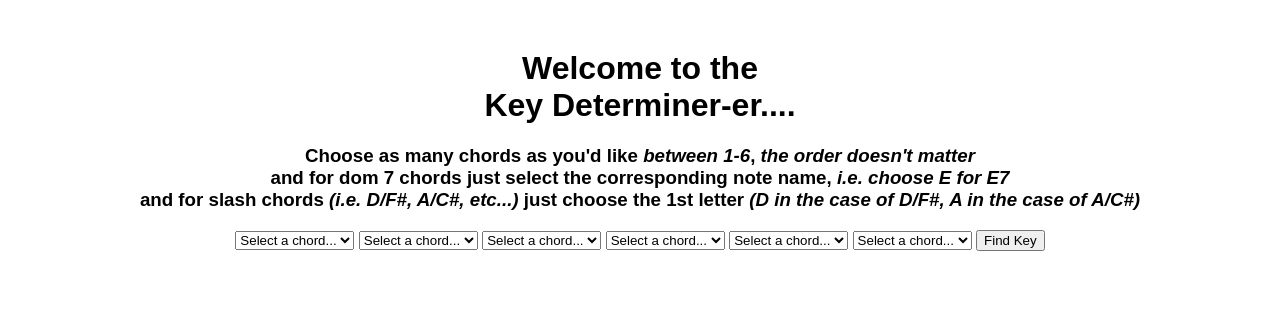
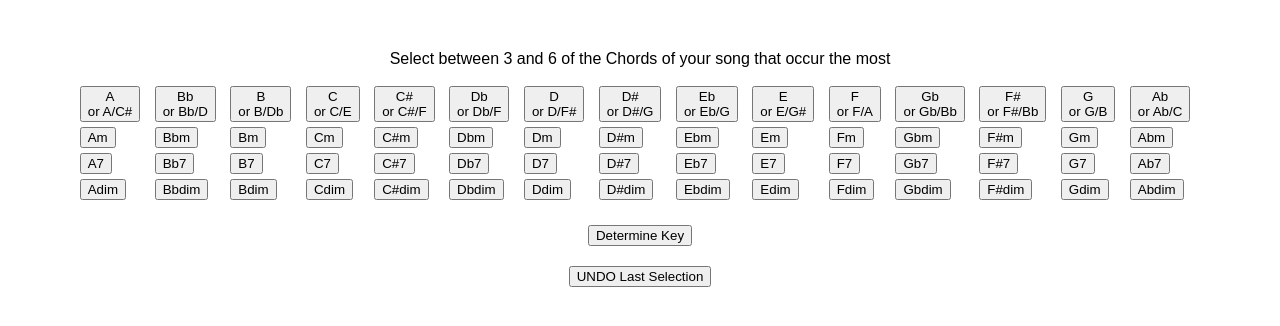
Before and after one commit to toddmccool/keyDeterminer, a plain HTML site: page index.html in a window 1280 px wide. Drawn offline with Linux system fonts and the light colour scheme.

Commit message:
better buttons

```diff
--- a/index.html
+++ b/index.html
@@ -1,8 +1,9 @@
 <!DOCTYPE html>
 <html lang="en">
+
 <head>
-    <meta charset="UTF-8" />
-    <meta name="viewport" content="width=device-width, initial-scale=1.0" />
+    <meta charset="UTF-8">
+    <meta name="viewport" content="width=device-width, initial-scale=1.0">
     <title>Chord Key Detector</title>
     <style>
         body {
@@ -10,189 +11,283 @@
             text-align: center;
             margin-top: 50px;
         }
+
+        .chord-column {
+            display: inline-block;
+            margin-right: 10px;
+        }
+
+        button {
+            display: block;
+            margin-bottom: 5px;
+        }
+
+      #determineKeyBtn {
+    display: block;
+    margin: 20px auto;
+}
+
+      #undoButton {
+    display: block;
+    margin-left: auto;
+    margin-right: auto;
+}
+
     </style>
 </head>
 
 <body>
-    <h1>
-      Welcome to the <br />
-      Key Determiner-er....
-    </h1>
-    <h3>
-      Choose as many chords as you'd like <i>between 1-6</i>,
-      <i>the order doesn't matter</i><br />and for <b>dom 7</b> chords just
-      select the corresponding note name, <i> i.e. choose <b>E</b> for E7</i>
-      <br />and for slash chords <i>(i.e. D/F#, A/C#, etc...)</i> just choose
-      the 1st letter <i>(D in the case of D/F#, A in the case of A/C#)</i>
-    </h3>
-    <!-- Dropdowns for chords input -->
-    <select id="chord1">
-      <option value="">Select a chord...</option>
-    </select>
-    <select id="chord2">
-      <option value="">Select a chord...</option>
-    </select>
-    <select id="chord3">
-      <option value="">Select a chord...</option>
-    </select>
-    <select id="chord4">
-      <option value="">Select a chord...</option>
-    </select>
-    <select id="chord5">
-      <option value="">Select a chord...</option>
-    </select>
-    <select id="chord6">
-      <option value="">Select a chord...</option>
-    </select>
-    <button onclick="findKey()">Find Key</button>
-    <p id="result"></p>
+Select between 3 and 6 of the Chords of your song that occur the most <br><br>
+
+    <!-- Chord Columns for A, Bb, B, C, D, E, F, G -->
+    <div class="chord-column">
+        <button onclick="addChord('A')">A<br>or A/C#</button>
+        <button onclick="addChord('Am')">Am</button>
+        <button onclick="addChord('A7')">A7</button>
+        <button onclick="addChord('Adim')">Adim</button>
+    </div>
+
+    <div class="chord-column">
+        <button onclick="addChord('Bb')">Bb<br>or Bb/D</button>
+        <button onclick="addChord('Bbm')">Bbm</button>
+        <button onclick="addChord('Bb7')">Bb7</button>
+        <button onclick="addChord('Bbdim')">Bbdim</button>
+    </div>
+
+    <div class="chord-column">
+        <button onclick="addChord('B')">B<br>or B/Db</button>
+        <button onclick="addChord('Bm')">Bm</button>
+        <button onclick="addChord('B7')">B7</button>
+        <button onclick="addChord('Bdim')">Bdim</button>
+    </div>
+
+    <div class="chord-column">
+        <button onclick="addChord('C')">C<br>or C/E</button>
+        <button onclick="addChord('Cm')">Cm</button>
+        <button onclick="addChord('C7')">C7</button>
+        <button onclick="addChord('Cdim')">Cdim</button>
+    </div>
+ <div class="chord-column">
+        <button onclick="addChord('C#')">C#<br>or C#/F</button>
+        <button onclick="addChord('C#m')">C#m</button>
+        <button onclick="addChord('C#7')">C#7</button>
+        <button onclick="addChord('C#dim')">C#dim</button>
+    </div>
+
+
+   <div class="chord-column">
+        <button onclick="addChord('Db')">Db<br>or Db/F</button>
+        <button onclick="addChord('Dbm')">Dbm</button>
+        <button onclick="addChord('Db7')">Db7</button>
+        <button onclick="addChord('Dbdim')">Dbdim</button>
+    </div>
+
+    <div class="chord-column">
+        <button onclick="addChord('D')">D<br>or D/F#</button>
+        <button onclick="addChord('Dm')">Dm</button>
+        <button onclick="addChord('D7')">D7</button>
+        <button onclick="addChord('Ddim')">Ddim</button>
+    </div>
+
+  <div class="chord-column">
+    <button onclick="addChord('D#')">D#<br>or D#/G</button>
+    <button onclick="addChord('D#m')">D#m</button>
+    <button onclick="addChord('D#7')">D#7</button>
+    <button onclick="addChord('D#dim')">D#dim</button>
+</div>
+
+    <div class="chord-column">
+        <button onclick="addChord('Eb')">Eb<br>or Eb/G</button>
+        <button onclick="addChord('Ebm')">Ebm</button>
+        <button onclick="addChord('Eb7')">Eb7</button>
+        <button onclick="addChord('Ebdim')">Ebdim</button>
+    </div>
+
+    <div class="chord-column">
+        <button onclick="addChord('E')">E<br>or E/G#</button>
+        <button onclick="addChord('Em')">Em</button>
+        <button onclick="addChord('E7')">E7</button>
+        <button onclick="addChord('Edim')">Edim</button>
+    </div>
+
+    <div class="chord-column">
+        <button onclick="addChord('F')">F<br>or F/A</button>
+        <button onclick="addChord('Fm')">Fm</button>
+        <button onclick="addChord('F7')">F7</button>
+        <button onclick="addChord('Fdim')">Fdim</button>
+    </div>
+
+  <div class="chord-column">
+        <button onclick="addChord('Gb')">Gb<br>or Gb/Bb</button>
+        <button onclick="addChord('Gbm')">Gbm</button>
+        <button onclick="addChord('Gb7')">Gb7</button>
+        <button onclick="addChord('Gbdim')">Gbdim</button>
+    </div>
+
+    <div class="chord-column">
+        <button onclick="addChord('F#')">F#<br>or F#/Bb</button>
+        <button onclick="addChord('F#m')">F#m</button>
+        <button onclick="addChord('F#7')">F#7</button>
+        <button onclick="addChord('F#dim')">F#dim</button>
+    </div>
+
+    <div class="chord-column">
+        <button onclick="addChord('G')">G<br>or G/B</button>
+        <button onclick="addChord('Gm')">Gm</button>
+        <button onclick="addChord('G7')">G7</button>
+        <button onclick="addChord('Gdim')">Gdim</button>
+      </div>
+
+          <!-- Chord Columns for Ab, Db, Eb, Gb -->
+    <div class="chord-column">
+        <button onclick="addChord('Ab')">Ab<br>or Ab/C</button>
+        <button onclick="addChord('Abm')">Abm</button>
+        <button onclick="addChord('Ab7')">Ab7</button>
+        <button onclick="addChord('Abdim')">Abdim</button>
+    </div>
+
+
+
+
+
+    </div>
+
+    <div id="selectedChords"></div>
+
+
+  <button id="determineKeyBtn" onclick="checkKey()">Determine Key</button>
+
+  <button id="undoButton" onclick="undoLastSelection()">UNDO Last Selection</button>
+
+
+
+    <div id="result"></div>
 
     <script>
-      const majorRomanNumerals = ["I", "ii", "iii", "IV", "V", "vi"];
-      const minorRomanNumerals = ["i", "ii°", "III", "iv", "v", "VI"];
 
-      const majorKeys = {
-        "C Major": ["C", "Dm", "Em", "F", "G", "Am"],
-        "C# Major": ["C#", "D#m", "E#m", "F#", "G#", "A#m"],
-        "D Major": ["D", "Em", "F#m", "G", "A", "Bm"],
-        "Eb Major": ["Eb", "Fm", "Gm", "Ab", "Bb", "Cm"],
-        "E Major": ["E", "F#m", "G#m", "A", "B", "C#m"],
-        "F Major": ["F", "Gm", "Am", "Bb", "C", "Dm"],
-        "F# Major": ["F#", "G#m", "A#m", "B", "C#", "D#m"],
-        "G Major": ["G", "Am", "Bm", "C", "D", "Em"],
-        "Ab Major": ["Ab", "Bbm", "Cm", "Db", "Eb", "Fm"],
-        "A Major": ["A", "Bm", "C#m", "D", "E", "F#m"],
-        "Bb Major": ["Bb", "Cm", "Dm", "Eb", "F", "Gm"],
-        "B Major": ["B", "C#m", "D#m", "E", "F#", "G#m"],
+let selectedChords = [];
+
+      function undoLastSelection() {
+    if (selectedChords.length) {
+        selectedChords.pop();
+        document.getElementById('selectedChords').textContent = selectedChords.join(', ');
+    }
+}
+
+      function addChord(chord) {
+    // Check if the chord is already in the array
+    const index = selectedChords.indexOf(chord);
+    if (index === -1) {
+        // If it's not in the array, add it
+        selectedChords.push(chord);
+    } else {
+        // If it's in the array, remove it
+        selectedChords.splice(index, 1);
+    }
+    document.getElementById('selectedChords').textContent = selectedChords.join(', ');
+}
+
+
+
+        function checkKey() {
+            const keys = {
+    'C Major': ['C', 'Dm', 'Em', 'F', 'G', 'Am', 'Bdim'],
+    'D Major': ['D', 'Em', 'F#m', 'G', 'A', 'Bm', 'C#dim'],
+    'E Major': ['E', 'F#m', 'G#m', 'A', 'B', 'C#m', 'D#dim'],
+    'F Major': ['F', 'Gm', 'Am', 'Bb', 'C', 'Dm', 'Edim'],
+    'G Major': ['G', 'Am', 'Bm', 'C', 'D', 'Em', 'F#dim'],
+    'A Major': ['A', 'Bm', 'C#m', 'D', 'E', 'F#m', 'G#dim'],
+    'Bb Major': ['Bb', 'Cm', 'Dm', 'Eb', 'F', 'Gm', 'Adim'],
+    'B Major': ['B', 'C#m', 'D#m', 'E', 'F#', 'G#m', 'A#dim'],
+    'Db Major': ['Db', 'Ebm', 'Fm', 'Gb', 'Ab', 'Bbm', 'Cdim'],
+    'Eb Major': ['Eb', 'Fm', 'Gm', 'Ab', 'Bb', 'Cm', 'Ddim'],
+    'Gb Major': ['Gb', 'Abm', 'Bbm', 'Cb', 'Db', 'Ebm', 'Fdim'],
+    'Ab Major': ['Ab', 'Bbm', 'Cm', 'Db', 'Eb', 'Fm', 'Gdim'],
 };
 
-      const minorKeys = {
-        "A Minor": ["Am", "Bm7b5", "C", "Dm", "E", "F"],
-        "A# Minor": ["A#m", "Cm7b5", "C#", "D#m", "F", "F#"],
-        "B Minor": ["Bm", "C#m7b5", "D", "Em", "F#", "G"],
-        "C Minor": ["Cm", "Dm7b5", "Eb", "Fm", "G", "Ab"],
-        "C# Minor": ["C#m", "D#m7b5", "E", "F#m", "G#", "A"],
-        "D Minor": ["Dm", "Em7b5", "F", "Gm", "A", "Bb"],
-        "D# Minor": ["D#m", "Fm7b5", "F#", "G#m", "A#", "B"],
-        "E Minor": ["Em", "F#m7b5", "G", "Am", "B", "C"],
-        "F Minor": ["Fm", "Gm7b5", "Ab", "Bbm", "C", "Db"],
-        "F# Minor": ["F#m", "G#m7b5", "A", "Bm", "C#", "D"],
-        "G Minor": ["Gm", "Am7b5", "Bb", "Cm", "D", "Eb"],
-        "G# Minor": ["G#m", "A#m7b5", "B", "C#m", "D#", "E"],
+
+          const enharmonicMapping = {
+    'F#': 'Gb',
+    'F#m': 'Gbm',
+    'F#7': 'Gb7',
+    'F#dim': 'Gbdim',
+    'Gb': 'F#',
+    'Gbm': 'F#m',
+    'Gb7': 'F#7',
+    'Gbdim': 'F#dim',
+
+    'C#': 'Db',
+    'C#m': 'Dbm',
+    'C#7': 'Db7',
+    'C#dim': 'Dbdim',
+    'Db': 'C#',
+    'Dbm': 'C#m',
+    'Db7': 'C#7',
+    'Dbdim': 'C#dim',
+
+    'D#': 'Eb',
+    'D#m': 'Ebm',
+    'D#7': 'Eb7',
+    'D#dim': 'Ebdim',
+    'Eb': 'D#',
+    'Ebm': 'D#m',
+    'Eb7': 'D#7',
+    'Ebdim': 'D#dim',
+
+    'A#': 'Bb',
+    'A#m': 'Bbm',
+    'A#7': 'Bb7',
+    'A#dim': 'Bbdim',
+    'Bb': 'A#',
+    'Bbm': 'A#m',
+    'Bb7': 'A#7',
+    'Bbdim': 'A#dim',
+
+    'G#': 'Ab',
+    'G#m': 'Abm',
+    'G#7': 'Ab7',
+    'G#dim': 'Abdim',
+    'Ab': 'G#',
+    'Abm': 'G#m',
+    'Ab7': 'G#7',
+    'Abdim': 'G#dim'
 };
 
-      const allKeys = { ...majorKeys, ...minorKeys };
-      const rootNotes = [
-        "A",
-        "A#",
-        "Bb",
-        "B",
-        "C",
-        "C#",
-        "Db",
-        "D",
-        "D#",
-        "Eb",
-        "E",
-        "F",
-        "F#",
-        "Gb",
-        "G",
-        "G#",
-        "Ab",
-      ];
-      const chordQualities = ["", "m", "7", "m7b5"];
-      const enharmonicMapping = {
-        "A#": "Bb",
-        "A#m": "Bbm",
-        "A#m7b5": "Bbm7b5",
-        "C#": "Db",
-        "C#m": "Dbm",
-        "C#m7b5": "Dbm7b5",
-        "D#": "Eb",
-        "D#m": "Ebm",
-        "D#m7b5": "Ebm7b5",
-        "F#": "Gb",
-        "F#m": "Gbm",
-        "F#m7b5": "Gbm7b5",
-        "G#": "Ab",
-        "G#m": "Abm",
-        "G#m7b5": "Abm7b5",
-      };
 
-      const chordDropdowns = [
-        "chord1",
-        "chord2",
-        "chord3",
-        "chord4",
-        "chord5",
-        "chord6",
-      ];
+          const matchedKeys = [];
 
-      chordDropdowns.forEach((dropdownId) => {
-        const dropdown = document.getElementById(dropdownId);
-        rootNotes.forEach((root) => {
-          chordQualities.forEach((quality) => {
-            const chord = root + quality;
-            let existsInSomeKey = false;
-            for (let key in allKeys) {
-              if (
-                allKeys[key].includes(chord) ||
-                allKeys[key].includes(enharmonicMapping[chord])
-              ) {
-                existsInSomeKey = true;
-                break;
-              }
-            }
-            if (existsInSomeKey) {
-              const option = document.createElement("option");
-              option.value = chord;
-              option.textContent = chord;
-              dropdown.appendChild(option);
-            }
-          });
-        });
-      });
-      function findKey() {
-        const chords = chordDropdowns
-          .map((dropdownId) => document.getElementById(dropdownId).value)
-          .filter((chord) => chord !== "");
+        // Map selected chords to their enharmonic equivalents
+        let enhancedChords = selectedChords.map(chord => enharmonicMapping[chord] || chord);
 
-        let matchedKeys = [];
+        let majorChords = selectedChords.map(chord => chord.endsWith('7') ? chord.slice(0, -1) : chord);
 
-        for (let key in allKeys) {
-          if (chords.every((chord) => allKeys[key].includes(chord))) {
+
+
+   for (const key in keys) {
+        // Check using majorChords for compatibility
+        if (majorChords.every(chord => keys[key].includes(chord))) {
             matchedKeys.push(key);
         }
     }
 
-        if (matchedKeys.length === 0) {
-          document.getElementById("result").innerText =
-            "No matching key found!";
-          return;
+  if (matchedKeys.length === 1) {
+    document.getElementById('result').textContent = "Key: " + matchedKeys[0];
+    // Reset selected chords for the next check.
+    selectedChords = [];
+    document.getElementById('selectedChords').textContent = '';
 } else if (matchedKeys.length > 1) {
-          let multiKeyMessage = `The provided chords can belong to multiple keys: \n`;
-          matchedKeys.forEach((mKey) => {
-            multiKeyMessage += `${mKey}: ${allKeys[mKey].join(", ")}\n`;
-          });
-          multiKeyMessage +=
-            "Play around with the chords in these keys to see which set fits best and then select those chords as well for an accurate key detection and hyperlink to uses.";
-          document.getElementById("result").innerText = multiKeyMessage;
-          return;
+    document.getElementById('result').textContent = "Possible Keys: " + matchedKeys.join(', ');
+    document.getElementById('result').textContent += ". Add another chord to narrow it down.";
+    // DO NOT reset selected chords if there are multiple possible keys
+} else {
+    document.getElementById('result').textContent = "No matching key found!";
+    // Reset selected chords for the next check.
+    selectedChords = [];
+    document.getElementById('selectedChords').textContent = '';
 }
-
-        let key = matchedKeys[0];
-        const romanNumerals = key.includes("Minor")
-          ? minorRomanNumerals
-          : majorRomanNumerals;
-        const chordsWithNumerals = allKeys[key].map(
-          (chord, index) => `${romanNumerals[index]} - ${chord}`
-        );
-        let displayMessage = `Key: ${key}.<br><br>Chords in this key:<br>${chordsWithNumerals.join(
-          ", "
-        )}<br><br>To learn what numbers correspond to the chords  on <a href="https://docs.google.com/spreadsheets/d/1LmYcW-BLPzNQQh-95wlHeZwdIPZYWAQdkr9xFXBBoM0/edit?usp=sharing" target="_blank">the Harmonized Major Scales</a> <i>find your key in column B and you'll see the other chords under their corresponding roman numerals as well</i><br> <br>and To learn how to use these chords and hear them in progressions, check out <a href="https://toddmccool.github.io/chordprog124/index.html#basicApp" target="_blank">this website</a>.`;
-        document.getElementById("result").innerHTML = displayMessage;
         }
 </script>
+
 </body>
+
 </html>
```
Lines whose indentation alone changed are shown as unchanged.
